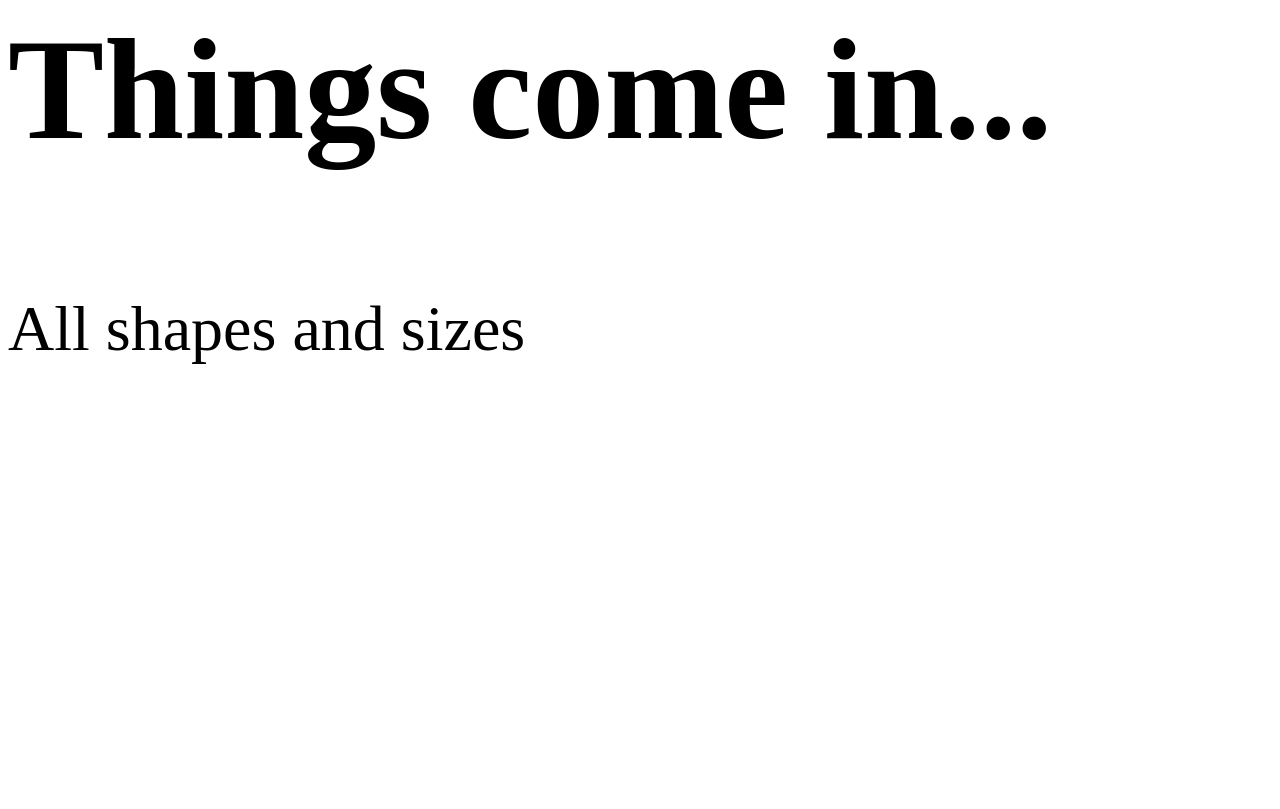
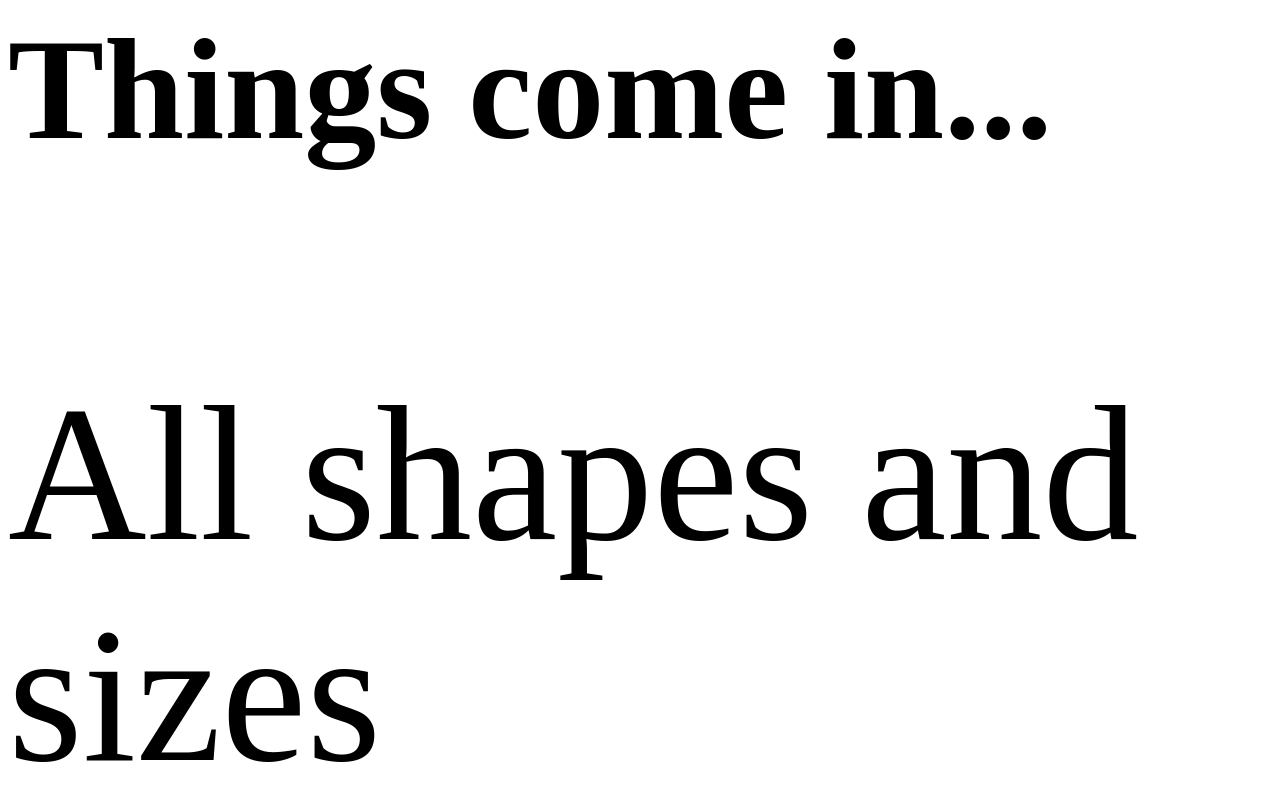
Before and after one commit to fbw-d09/uib-typography-font_sizing-pawel-w88, a plain HTML site: page index.html in a window 1280 px wide. Shown: the part 771-1580 px from the top of the page. Before the commit the page ends 1201 px from the top, so only its background shows below. Drawn offline with Linux system fonts and the light colour scheme.

Commit message:
fix css datei

```diff
--- a/style.css
+++ b/style.css
@@ -27,5 +27,5 @@ font-size: 3rem;
 }
 
 .description {
-    font-size: 2rem;
+    font-size: 2em;
 }
```
